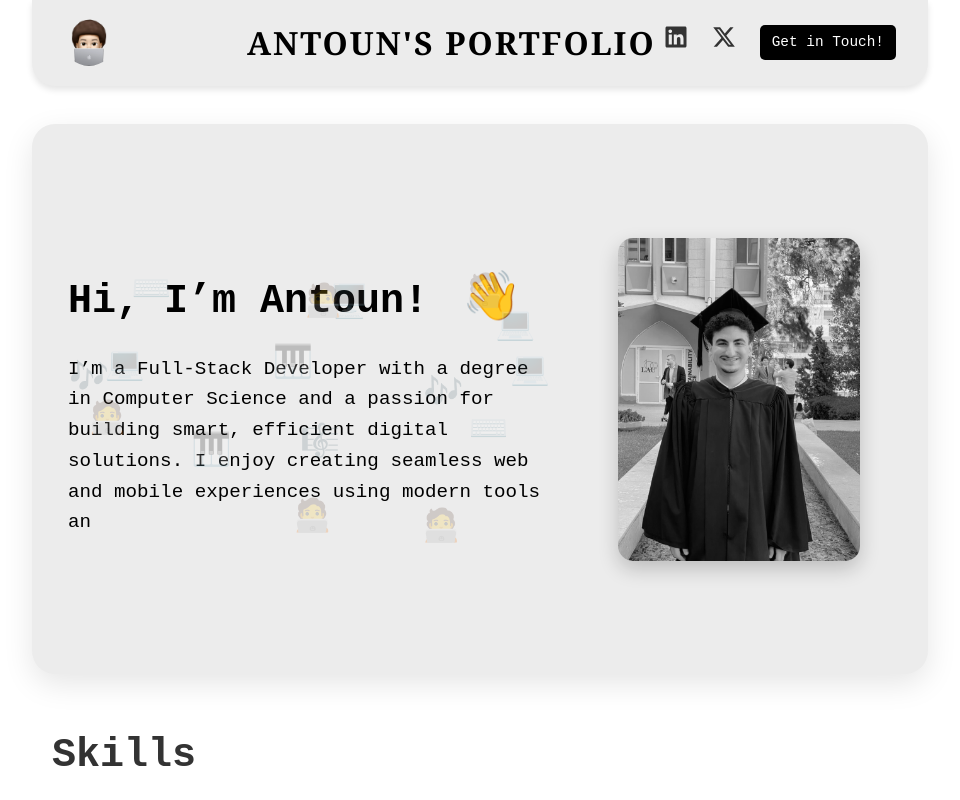
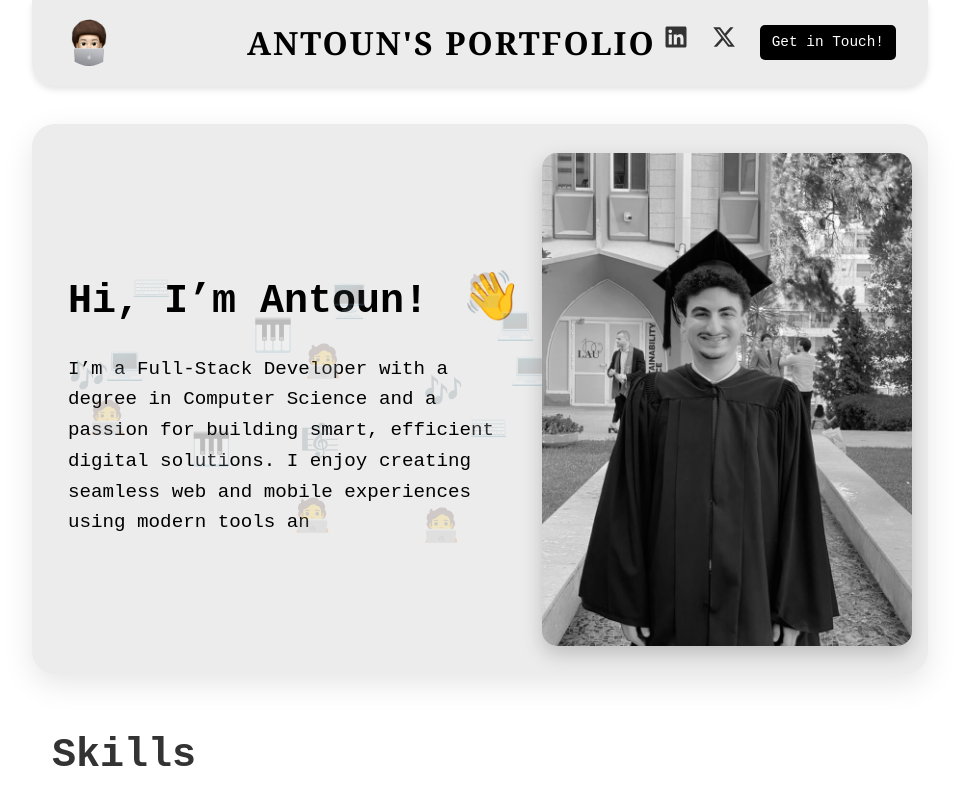
Before and after one commit to itsantoun/portfolio, a React (Create React App) app: page / in a window 1280 px wide. Shown: the top 800 px of the page, without its empty margins (160-1120 px from the left). Built offline with nearby package versions, Linux system fonts and the light colour scheme; a web font is replaced by a local one.

Commit message:
Updated the image

```diff
--- a/src/Components/Hero/Hero.css
+++ b/src/Components/Hero/Hero.css
@@ -10,8 +10,6 @@
   border-radius: 23px;
   height: 550px;
   box-shadow: 0 10px 30px rgba(0, 0, 0, 0.1);
-  animation: fadeIn 1.5s ease-in-out;
-  transition: all 0.3s ease-in-out;
 }
 
 /* Floating emoji */
@@ -20,7 +18,6 @@
   font-size: 2rem;
   opacity: 0.2; /* Lowered opacity */
   pointer-events: none;
-  animation: floatAnimation 3s infinite alternate ease-in-out;
   z-index: 0; /* Ensure emojis are behind text */
 }
 
@@ -77,15 +74,7 @@
   transform: translate(50%, 50%); /* Center it perfectly */
 }
 
-/* Floating animation */
-@keyframes floatAnimation {
-  0% {
-      transform: translateY(0);
-  }
-  100% {
-      transform: translateY(-20px);
-  }
-}
+
 /* Hover effect */
 .hero-container:hover {
   box-shadow: 0 15px 40px rgba(0, 0, 0, 0.2);
@@ -118,20 +107,13 @@
   display: flex;
   align-items: center;
   justify-content: center;
-  animation: slideInRight 1s ease-in-out;
 }
 
 .hero-img img {
-  max-width: 70%;
+ width: 370px;
   height: auto;
   border-radius: 15px;
   box-shadow: 0 8px 20px rgba(0, 0, 0, 0.2);
-  transition: all 0.3s ease-in-out;
-}
-
-/* Hover effect for the image */
-.hero-img:hover {
-  transform: scale(1.02);
 }
 
 /* Wave emoji animation */
@@ -226,34 +208,6 @@
   }
 
   .hero-img img {
-      max-width: 100%;
+      max-width: 70%;
   }
 }
-
-/* Keyframe Animations */
-@keyframes fadeIn {
-  from { opacity: 0; }
-  to { opacity: 1; }
-}
-
-@keyframes slideInLeft {
-  from {
-      transform: translateX(-50px);
-      opacity: 0;
-  }
-  to {
-      transform: translateX(0);
-      opacity: 1;
-  }
-}
-
-@keyframes slideInRight {
-  from {
-      transform: translateX(50px);
-      opacity: 0;
-  }
-  to {
-      transform: translateX(0);
-      opacity: 1;
-  }
-}
```
